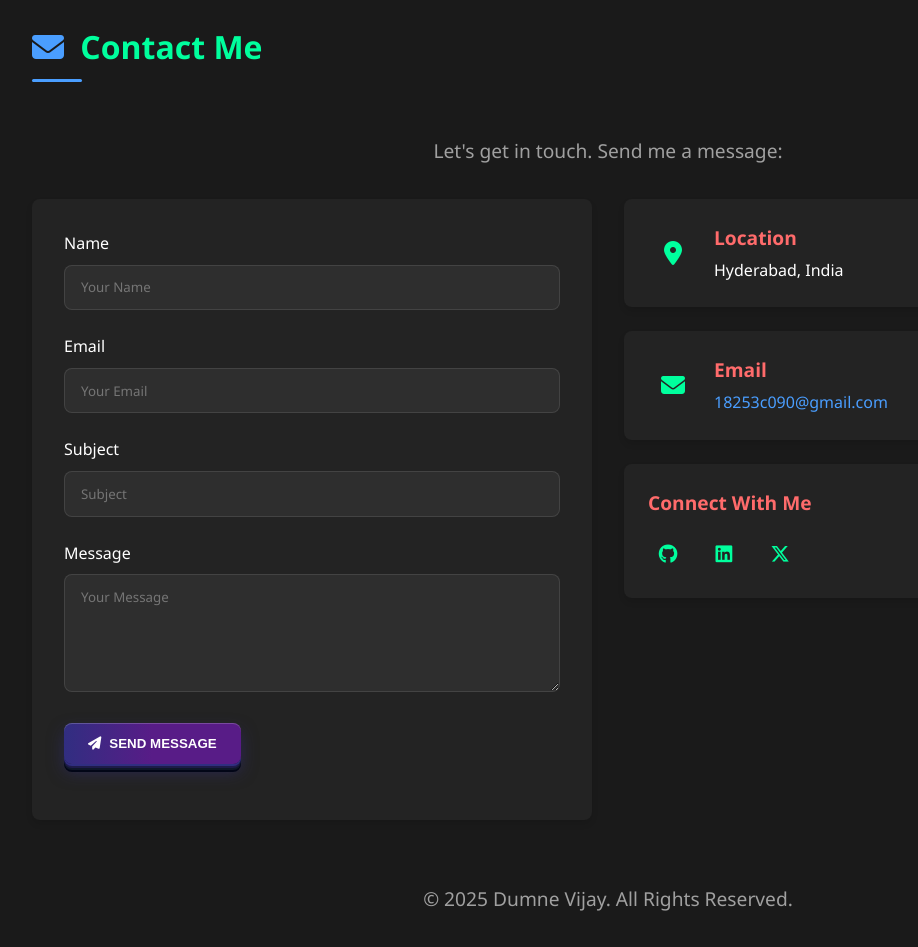
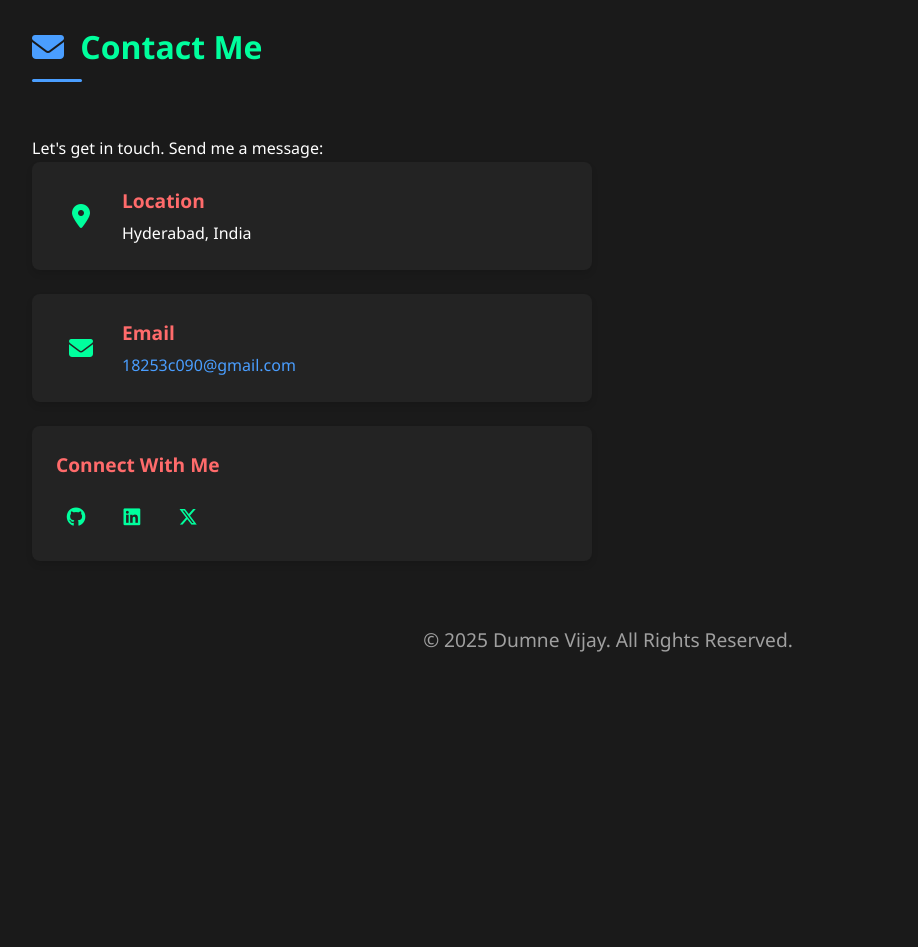
Before and after one commit to dumnevijay/dumnevijay.github.io, a plain HTML site: page index.html in a window 1280 px wide. Shown: the part 2760-3707 px from the top of the page, without its empty margins (32-950 px from the left). After the commit the page ends 3448 px from the top, so only its background shows below. Drawn offline with Linux system fonts and the light colour scheme.

Commit message:
Updated the portfolio

```diff
--- a/index.html
+++ b/index.html
@@ -204,30 +204,6 @@
                 <p class="contact-intro">Let's get in touch. Send me a message:</p>
 
                 <div class="contact-container">
-                    <form class="contact-form" action="mailto:18253c090@gmail.com" method="post" enctype="text/plain">
-                        <div class="form-group">
-                            <label for="name">Name</label>
-                            <input id="name" class="input-text" type="text" placeholder="Your Name" required name="Name">
-                        </div>
-                        <div class="form-group">
-                            <label for="email">Email</label>
-                            <input id="email" class="input-text" type="email" placeholder="Your Email" required name="Email">
-                        </div>
-                        <div class="form-group">
-                            <label for="subject">Subject</label>
-                            <input id="subject" class="input-text" type="text" placeholder="Subject" required name="Subject">
-                        </div>
-                        <div class="form-group">
-                            <label for="message">Message</label>
-                            <textarea id="message" class="input-textarea" placeholder="Your Message" required name="Message" rows="5"></textarea>
-                        </div>
-                        <div class="form-group">
-                            <button class="submit-btn" type="submit">
-                                <i class="fa fa-paper-plane"></i> SEND MESSAGE
-                            </button>
-                        </div>
-                    </form>
-
                     <div class="contact-details">
                         <div class="contact-card">
                             <div class="contact-icon">
--- a/stylesheets/style.css
+++ b/stylesheets/style.css
@@ -498,7 +498,7 @@ h4 {
 }
 
 /* Contact Section Styles */
-.contact-intro, .footer-text {
+.footer-text {
     margin-bottom: 2rem;
     text-align: center;
     font-size: 1.2rem;
@@ -511,44 +511,6 @@ h4 {
     grid-template-columns: 1fr 1fr;
     gap: 2rem;
     align-items: start;
-}
-
-.contact-form {
-    background-color: var(--card-bg);
-    padding: 2rem;
-    border-radius: var(--border-radius);
-    box-shadow: var(--shadow);
-    transition: background-color var(--transition-speed), box-shadow var(--transition-speed);
-}
-
-.form-group {
-    margin-bottom: 1.5rem;
-}
-
-.form-group label {
-    display: block;
-    margin-bottom: 0.5rem;
-    color: var(--text-color);
-    font-weight: 500;
-    transition: color var(--transition-speed);
-}
-
-.input-text,
-.input-textarea {
-    width: 100%;
-    padding: 0.8rem 1rem;
-    border: 1px solid var(--input-border);
-    border-radius: var(--border-radius);
-    background-color: var(--input-bg);
-    color: var(--text-color);
-    font-family: inherit;
-    transition: border-color var(--transition-speed), background-color var(--transition-speed), color var(--transition-speed);
-}
-
-.input-text:focus,
-.input-textarea:focus {
-    outline: none;
-    border-color: var(--accent-color);
 }
 
 .submit-btn {
@@ -733,10 +695,6 @@ h4 {
         grid-template-columns: 1fr;
     }
 
-    .contact-form {
-        order: 2;
-    }
-
     .contact-details {
         order: 1;
         margin-bottom: 2rem;
```
